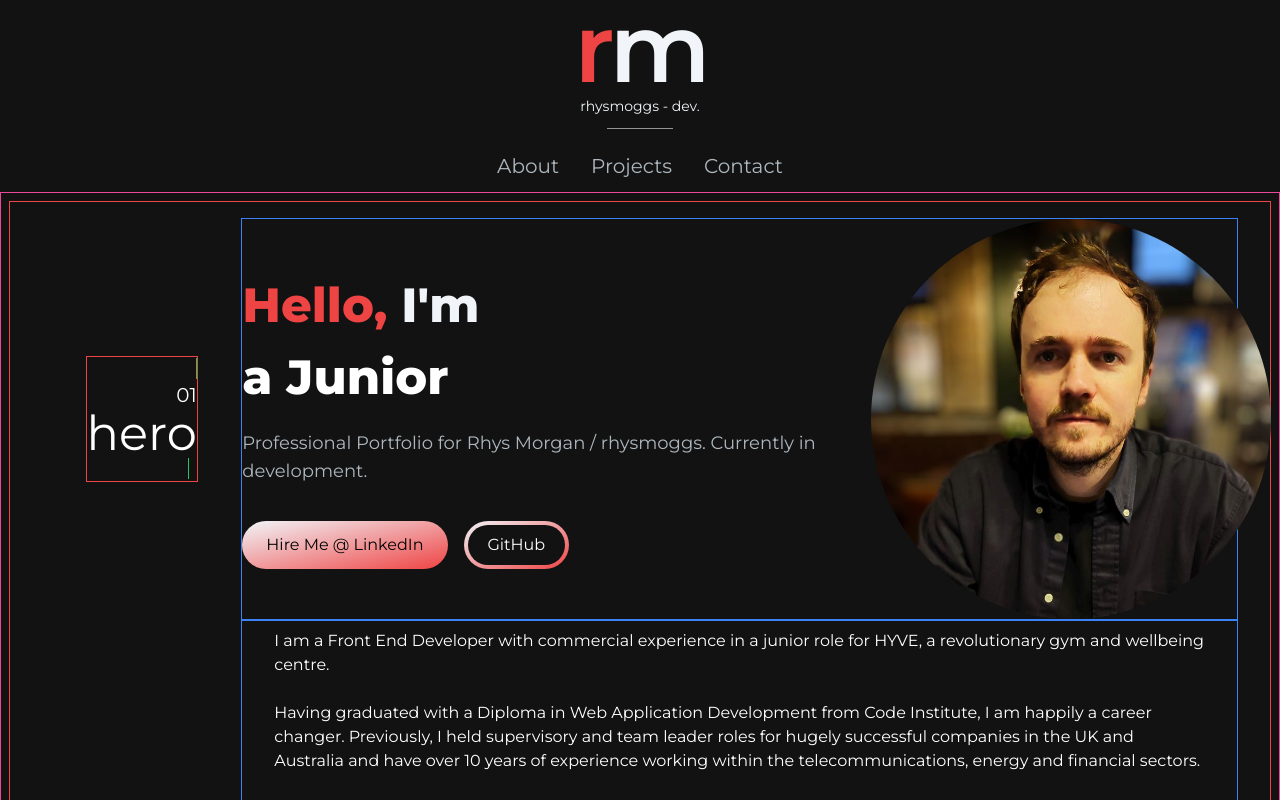
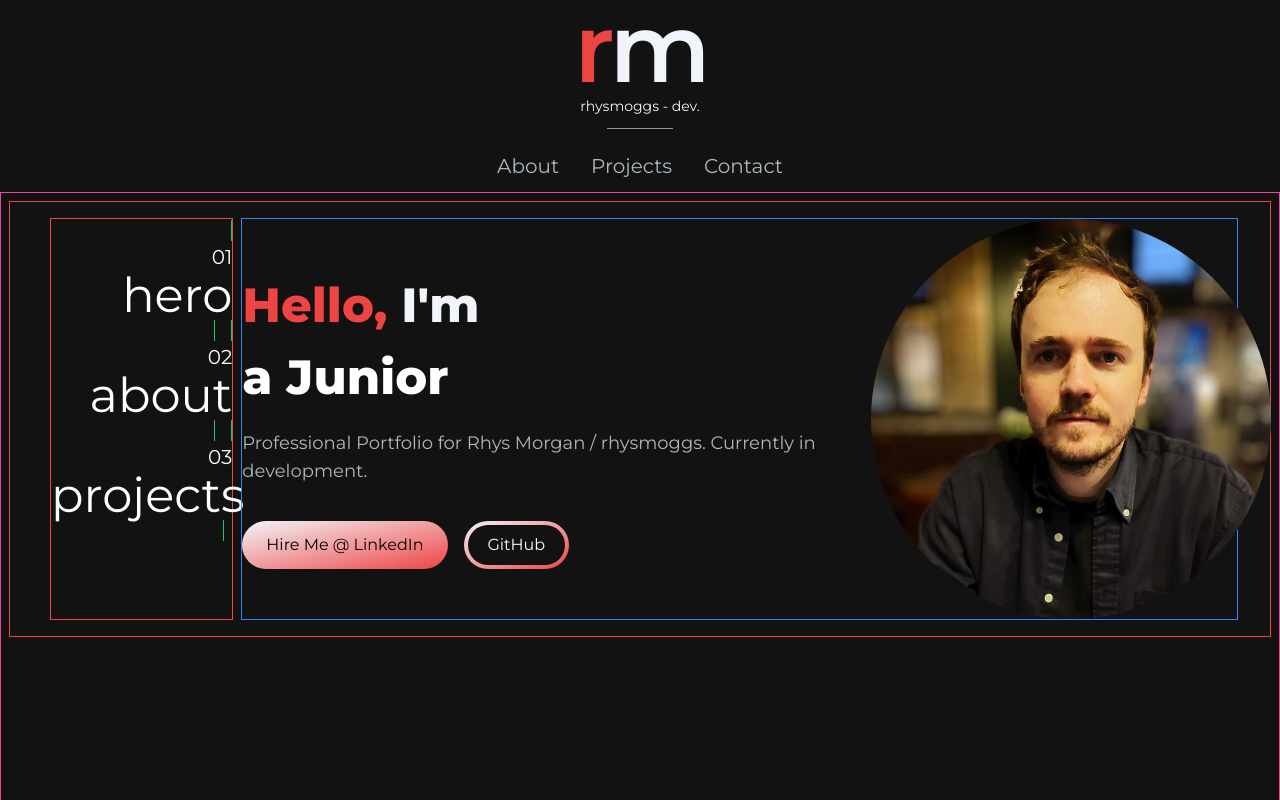
Before and after one commit to rhysmoggs/portfolio2024, a Next.js app: page / in a window 1280 px wide. Shown: the top 800 px of the page. Built offline with nearby package versions, Linux system fonts and the light colour scheme.

Commit message:
add toggle function to link sidebar to component

```diff
--- a/app/components/About.jsx
+++ b/app/components/About.jsx
@@ -44,7 +44,7 @@ const TAB_DATA = [
   },
 ]
 
-const About = () => {
+const About = ({ hideClass }) => {
   const [tab, setTab] = useState('skills')
   const [isPending, startTransition] = useTransition()
 
@@ -54,7 +54,8 @@ const About = () => {
     })
   }
   return (
-    <section className='text-white' id='about'>
+    // <section className='text-white' id='about'>
+    <section className={`${hideClass ? 'hidden' : 'text-white'}`} id='about'>
       <div className='py-2 px-2 xl:px-8'>
         <p className='text-base'>
           {/* add attributes to HYVE link below: */}I am a Front End Developer
--- a/app/components/Hero.jsx
+++ b/app/components/Hero.jsx
@@ -4,9 +4,13 @@ import Link from 'next/link'
 import React from 'react'
 import { TypeAnimation } from 'react-type-animation'
 
-const Hero = () => {
+const Hero = ({ hideClass }) => {
   return (
-    <div className='grid grid-cols-1 sm:grid-cols-12'>
+    <div
+      // className='grid grid-cols-1 sm:grid-cols-12 '
+      className={`${hideClass ? 'hidden' : 'grid grid-cols-1 sm:grid-cols-12'}`}
+      id='hero'
+    >
       <div className='col-span-8 place-self-center text-center sm:text-left md:justify-self-start'>
         <h1 className='text-white mb-4 text-xl md:text-3xl lg:text-5xl lg:leading-normal font-extrabold'>
           <span className='text-primary-500'>Hello, </span>
--- a/app/components/SideLink.jsx
+++ b/app/components/SideLink.jsx
@@ -1,17 +1,18 @@
-'use client'
+// 'use client'
 import Link from 'next/link'
-import React, { useState } from 'react'
+import React from 'react'
 
-function SideLink({ href, title, pageNo }) {
-  const [isOpen, setIsOpen] = useState()
-  const toggleView = () => {
-    setIsOpen(!isOpen)
-  }
+function SideLink({ href, title, pageNo, onClick }) {
+  // const [isOpen, setIsOpen] = useState()
+  // const toggleView = () => {
+  //   console.log('isOpen child: ', isOpen)
+  //   setIsOpen(!isOpen)
+  // }
   return (
     <>
       <Link
         href={href}
-        onClick={toggleView}
+        onClick={onClick}
         className='border border-green-500 m-2 text-right'
       >
         <h1 className='text-white text-xl'>{0 + `${pageNo}`}</h1>
--- a/app/components/Sidenav.jsx
+++ b/app/components/Sidenav.jsx
@@ -1,5 +1,5 @@
 'use client'
-import React from 'react'
+import React, { useState } from 'react'
 import SideLink from './SideLink'
 import Hero from './Hero'
 import About from './About'
@@ -24,6 +24,13 @@ const sidenavLinks = [
 
 const Sidenav = () => {
   // const [navbarOpen, setNavbarOpen] = useState(false)
+  //rename this state:
+  const [isOpen, setIsOpen] = useState(false)
+
+  const toggleView = () => {
+    console.log('isOpen parent: ', isOpen)
+    setIsOpen(!isOpen)
+  }
   return (
     <div className='md:grid grid-cols-12 mx-8 my-4'>
       {sidenavLinks.map((data, index) => (
@@ -32,13 +39,14 @@ const Sidenav = () => {
             <SideLink
               key={index}
               href={data.path}
+              onClick={toggleView}
               title={data.title}
               pageNo={data.pageNo}
             />
           </div>
           <div className='col-span-10 border border-blue-500'>
-            {data.title === 'hero' ? <Hero /> : null}
-            {data.title === 'about' ? <About /> : null}
+            {data.title === 'hero' ? <Hero hiddenClass={isOpen} /> : null}
+            {data.title === 'about' ? <About hiddenClass={isOpen} /> : null}
           </div>
         </>
       ))}
--- /dev/null
+++ b/app/page copy 2.js
@@ -0,0 +1,13 @@
+import Sidenav from './components/Sidenav'
+
+export default function Home() {
+  return (
+    <main className='flex h-screen flex-col bg-[#121212] border border-pink-500'>
+      <section className='pt-2'>
+        <div className='hidden md:block col-span-2 mx-2 border border-red-500'>
+          <Sidenav />
+        </div>
+      </section>
+    </main>
+  )
+}
--- a/app/page.js
+++ b/app/page.js
@@ -1,11 +1,69 @@
-import Sidenav from './components/Sidenav'
+'use client'
+import Link from 'next/link'
+import Hero from './components/Hero'
+import { useState } from 'react'
+import About from './components/About'
 
 export default function Home() {
+  const [isOpen, setIsOpen] = useState(false)
+  const [showPage, setShowPage] = useState('hero')
+
+  const togglePage = (e) => {
+    const id = e.currentTarget.id
+    setShowPage(id)
+    setIsOpen((prevState) => !prevState)
+  }
   return (
     <main className='flex h-screen flex-col bg-[#121212] border border-pink-500'>
       <section className='pt-2'>
         <div className='hidden md:block col-span-2 mx-2 border border-red-500'>
-          <Sidenav />
+          <div className='md:grid grid-cols-12 mx-8 my-4'>
+            <div className='hidden md:block col-span-2 mx-2 border border-red-500 text-right'>
+              <Link
+                href={'#hero'}
+                // id={1}
+                id={'hero'}
+                onClick={(e) => togglePage(e)}
+                className='border border-green-500 m-2 text-right'
+              >
+                <h1 className='text-white text-xl'>01</h1>
+                <h1 className='text-white text-2xl md:text-4xl lg:text-5xl'>
+                  hero
+                </h1>
+              </Link>
+              <Link
+                href={'#about'}
+                // id={2}
+                id={'about'}
+                onClick={(e) => togglePage(e)}
+                className='border border-green-500 m-2 text-right'
+              >
+                <h1 className='text-white text-xl'>02</h1>
+                <h1 className='text-white text-2xl md:text-4xl lg:text-5xl'>
+                  about
+                </h1>
+              </Link>
+              <Link
+                href={'#projects'}
+                // id={3}
+                id={'projects'}
+                onClick={(e) => togglePage(e)}
+                className='border border-green-500 m-2 text-right'
+              >
+                <h1 className='text-white text-xl'>03</h1>
+                <h1 className='text-white text-2xl md:text-4xl lg:text-5xl'>
+                  projects
+                </h1>
+              </Link>
+            </div>
+            <div className='col-span-10 border border-blue-500'>
+              {showPage === 'hero' ? <Hero /> : null}
+              {showPage === 'about' ? <About /> : null}
+              {showPage === 'projects' ? (
+                <h1 className='text-white'>PROJECTS</h1>
+              ) : null}
+            </div>
+          </div>
         </div>
       </section>
     </main>
```
